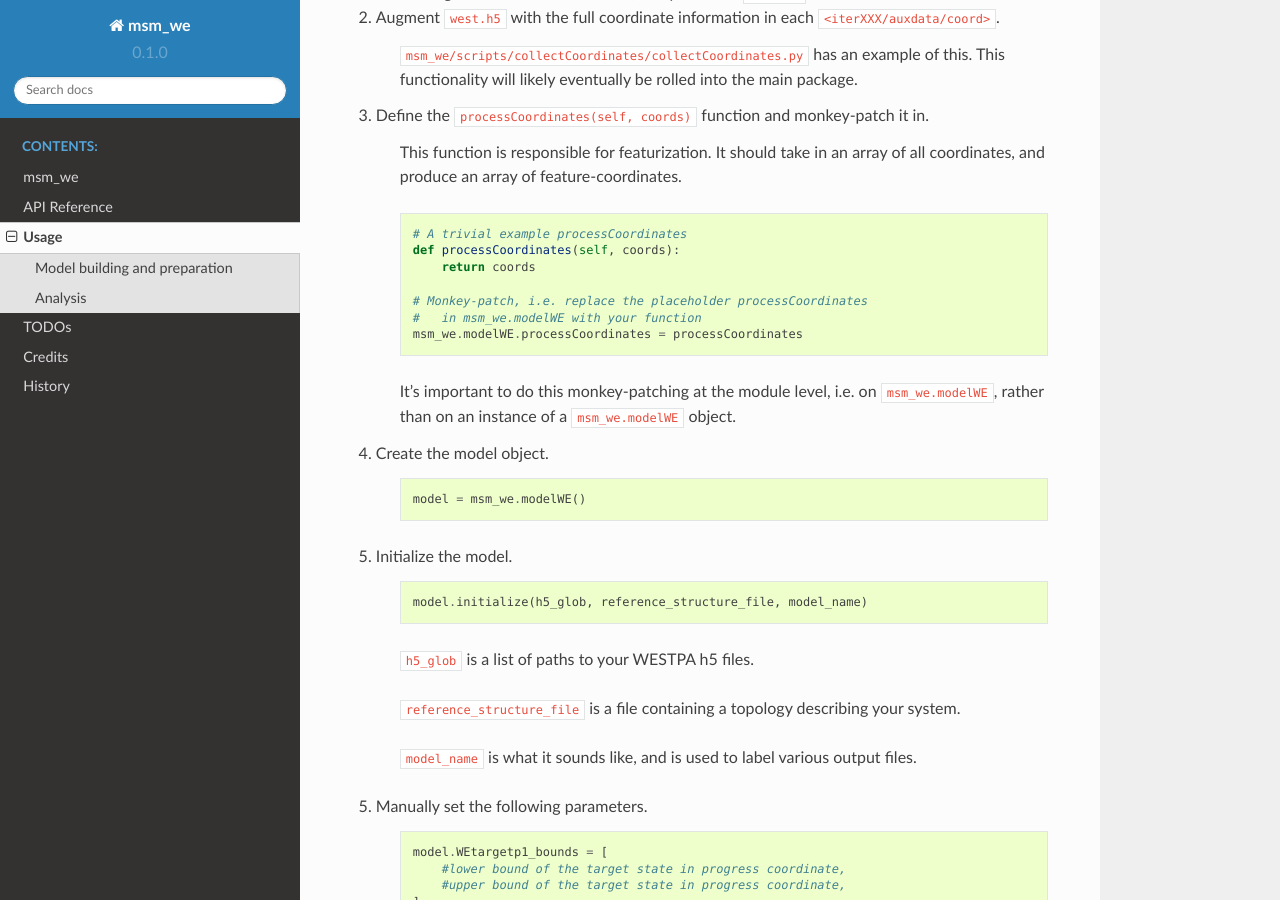
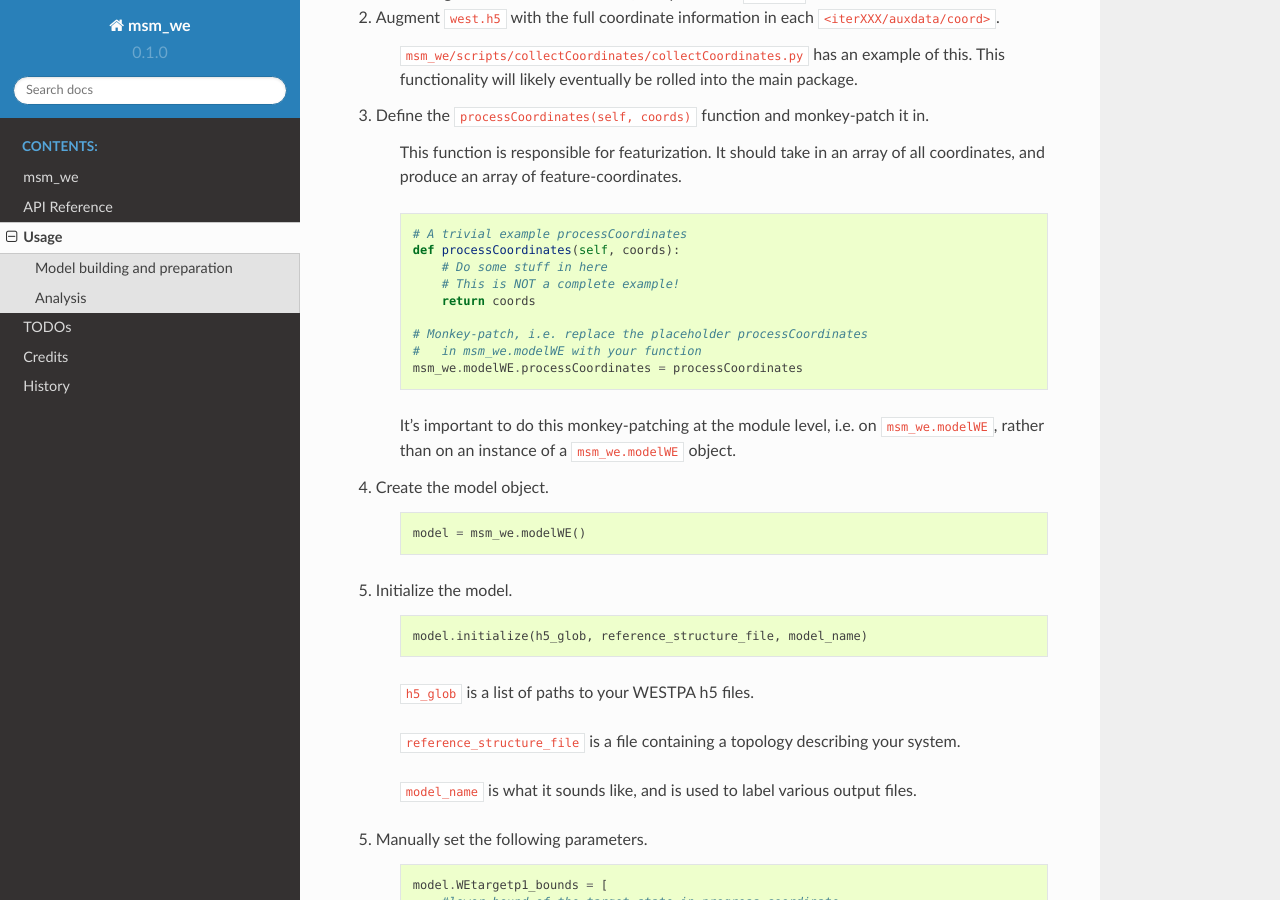
Before and after one commit to jdrusso/msm_we, a Sphinx documentation site: the page built from docs/usage.rst, in a window 1280 px wide and 900 px high, scrolled down 398 px. Built offline with Sphinx 7.4.7 and the Read the Docs theme 2.0.0, drawn with Linux system fonts in a browser that asks for light colours.

Commit message:
Make it more clear that processCoordinates is not a complete working example

```diff
--- a/docs/usage.rst
+++ b/docs/usage.rst
@@ -28,6 +28,8 @@ Model building and preparation
 
         # A trivial example processCoordinates
         def processCoordinates(self, coords):
+            # Do some stuff in here
+            # This is NOT a complete example!
             return coords
 
         # Monkey-patch, i.e. replace the placeholder processCoordinates
```
